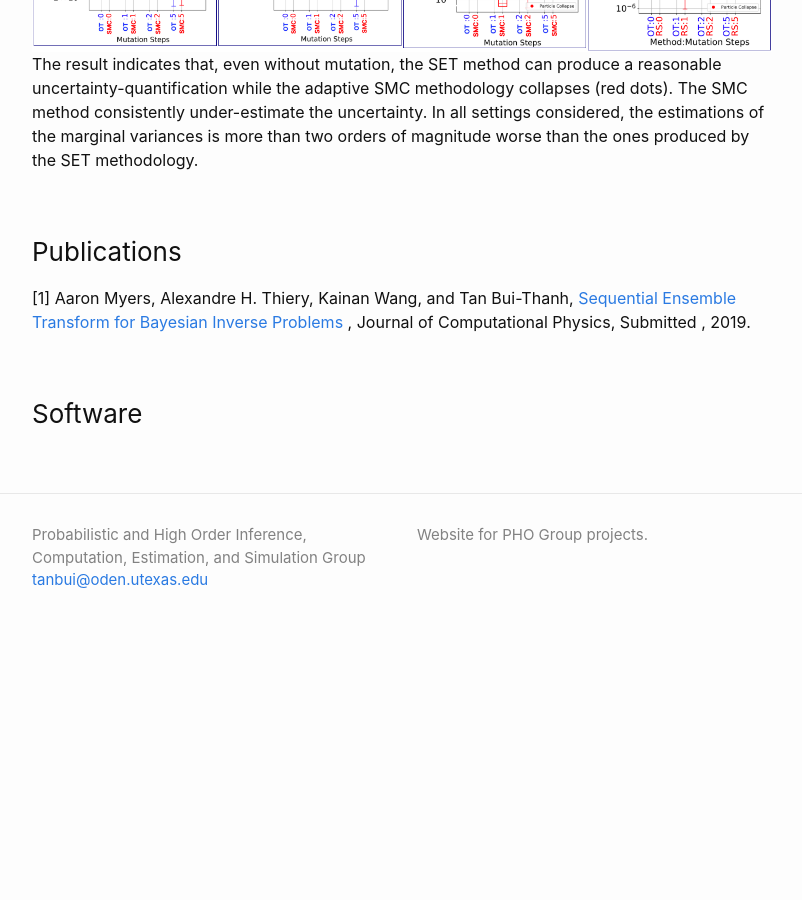
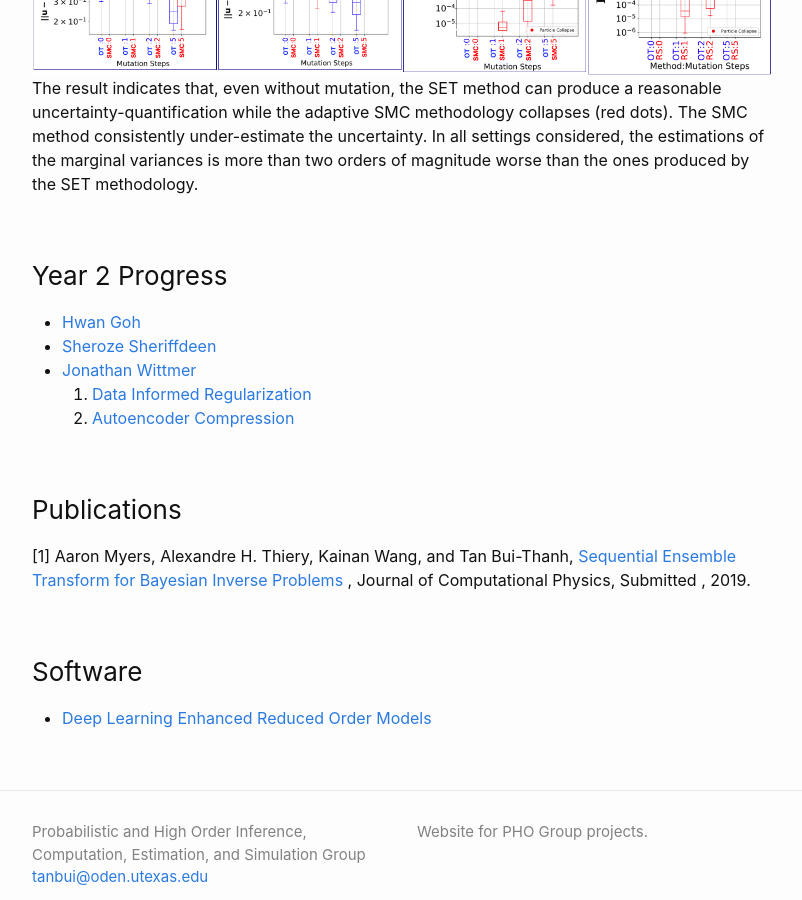
Before and after one commit to tscott-00/phogroup.github.io, a Jekyll site: the page built from nsfcareer.md, in a window 1280 px wide and 900 px high, scrolled down 3550 px. Shown: the whole window, without its empty margins (238-1040 px from the left). Built offline with Jekyll 4.4.1, drawn with Linux system fonts in a browser that asks for light colours; formulas are drawn with MathJax 3; before the commit the page ends 4202 px from its top, so only the background shows below that; some of the changed text lies outside the part shown.

Commit message:
Re-orged year 2 work

```diff
--- a/nsfcareer.md
+++ b/nsfcareer.md
@@ -8,13 +8,14 @@ permalink: /nsfcareer/
 # Table of Contents
 1. [Aims](/nsfcareer/#aims)
 2. [Year 1](/nsfcareer/#year1)
-3. [Publications](/nsfcareer/#publications)
-4. [Software](/nsfcareer/#software)
-5. [Hwan Goh](/hwannsf)
-6. [Sheroze Sheriffdeen](/sherozensf)
-7. [Jonathan Wittmer](/jonnsf)
-   1. [Data Informed Regularization](/jonnsf/#di-heading)
-   2. [Autoencoder Compression](/jonnsf/#compression-heading)
+3. [Year 2](/nsfcareer/#year2)
+    - [Hwan Goh](/hwannsf)
+    - [Sheroze Sheriffdeen](/sherozensf)
+    - [Jonathan Wittmer](/jonnsf)
+       - [Data Informed Regularization](/jonnsf/#di-heading)
+       - [Autoencoder Compression](/jonnsf/#compression-heading)
+4. [Publications](/nsfcareer/#publications)
+5. [Software](/nsfcareer/#software)
 
 ### Aims<a name="aims"></a>
 
@@ -79,8 +80,18 @@ independent runs.
 ![ET Error](/assets/figures/y1/ETError.png)
 The result indicates that, even without mutation, the SET method can produce a reasonable uncertainty-quantification while the adaptive SMC methodology collapses (red dots). The SMC method consistently under-estimate the uncertainty. In all settings considered, the estimations of the marginal variances is more than two orders of magnitude worse than the ones produced by the SET methodology.
 
+### Year 2 Progress<a name="year2"></a>
+
+- [Hwan Goh](/hwannsf)
+- [Sheroze Sheriffdeen](/sherozensf)
+- [Jonathan Wittmer](/jonnsf)
+   1. [Data Informed Regularization](/jonnsf/#di-heading)
+   2. [Autoencoder Compression](/jonnsf/#compression-heading)
+
 ### Publications<a name="publications"></a>
 
 [1] Aaron Myers, Alexandre H. Thiery, Kainan Wang, and Tan Bui-Thanh, [Sequential Ensemble Transform for Bayesian Inverse Problems](https://arxiv.org/pdf/1909.09591.pdf) , Journal of Computational Physics, Submitted , 2019.
 
 ### Software<a name="software"></a>
+
+- [Deep Learning Enhanced Reduced Order Models](https://github.com/sheroze1123/BayesianInferenceDL)
```
